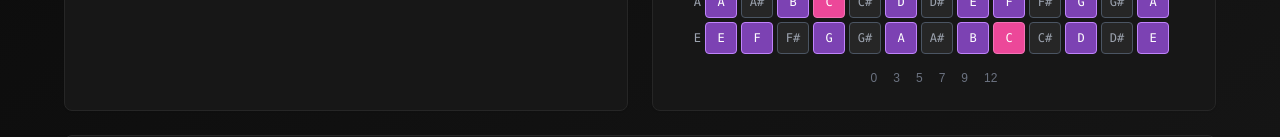
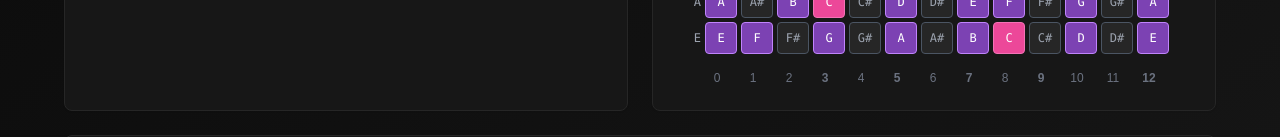
Before and after one commit to jtiovino/studiobrain, a Next.js app: page / in a window 1280 px wide. Both pictures are taken after a click on the tab "Theory". Shown: the part 487-624 px from the top of the page. Built offline with nearby package versions, Linux system fonts and the light colour scheme.

Commit message:
blue/pink working

```diff
--- a/app/page.tsx
+++ b/app/page.tsx
@@ -822,9 +822,21 @@ export default function StudioBrain() {
                           </div>
                         ))}
                       </div>
-                      <div className="flex justify-center mt-4 text-xs text-gray-500">
-                        <div className="flex items-center gap-4">
-                          <span>0</span><span>3</span><span>5</span><span>7</span><span>9</span><span>12</span>
+                      <div className="flex justify-start mt-4 text-xs text-gray-500 ml-6">
+                        <div className="flex items-center gap-1">
+                          <span className="w-8 text-center">0</span>
+                          <span className="w-8 text-center">1</span>
+                          <span className="w-8 text-center">2</span>
+                          <span className="w-8 text-center font-semibold">3</span>
+                          <span className="w-8 text-center">4</span>
+                          <span className="w-8 text-center font-semibold">5</span>
+                          <span className="w-8 text-center">6</span>
+                          <span className="w-8 text-center font-semibold">7</span>
+                          <span className="w-8 text-center">8</span>
+                          <span className="w-8 text-center font-semibold">9</span>
+                          <span className="w-8 text-center">10</span>
+                          <span className="w-8 text-center">11</span>
+                          <span className="w-8 text-center font-semibold">12</span>
                         </div>
                       </div>
                     </>
```
